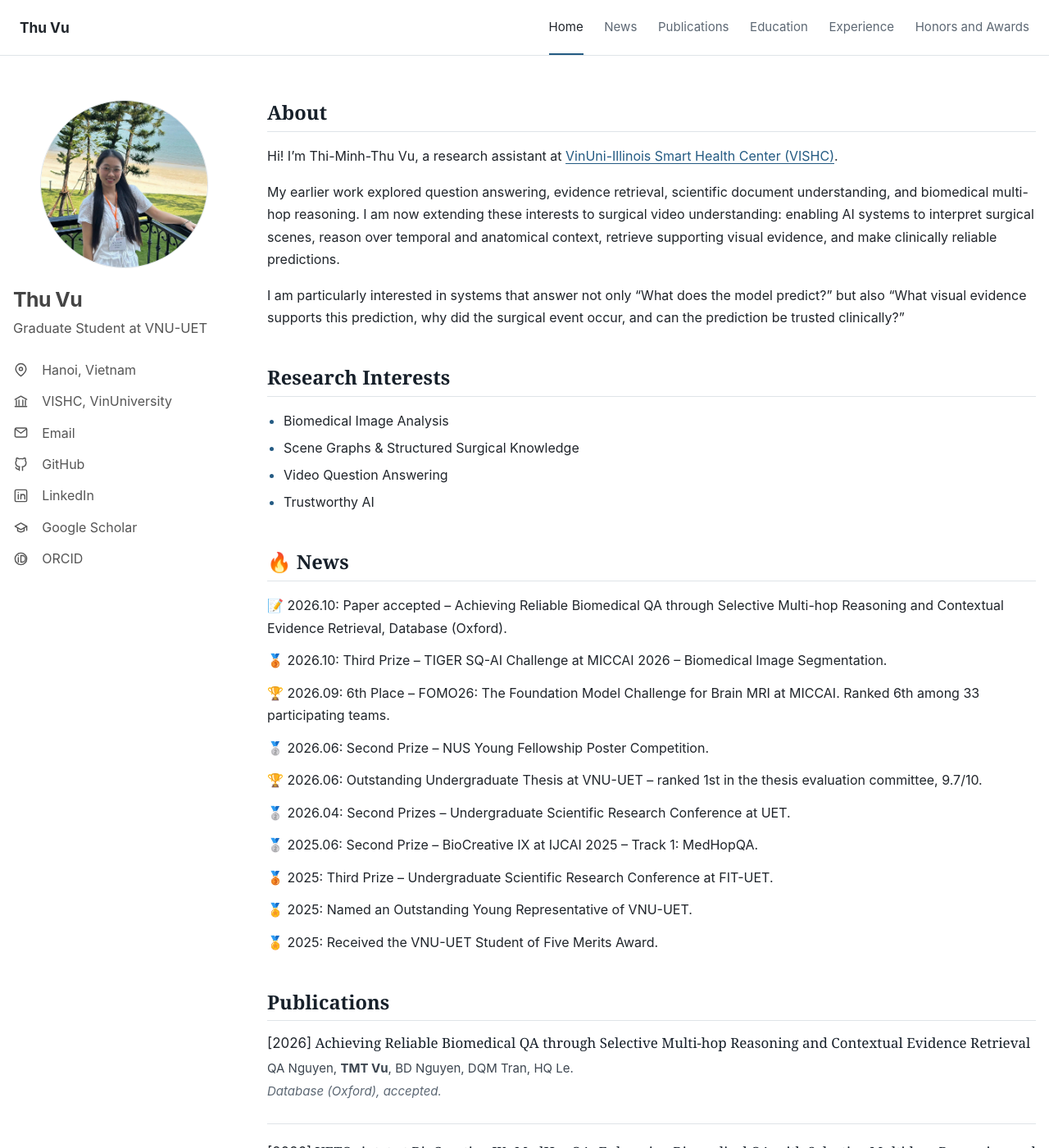
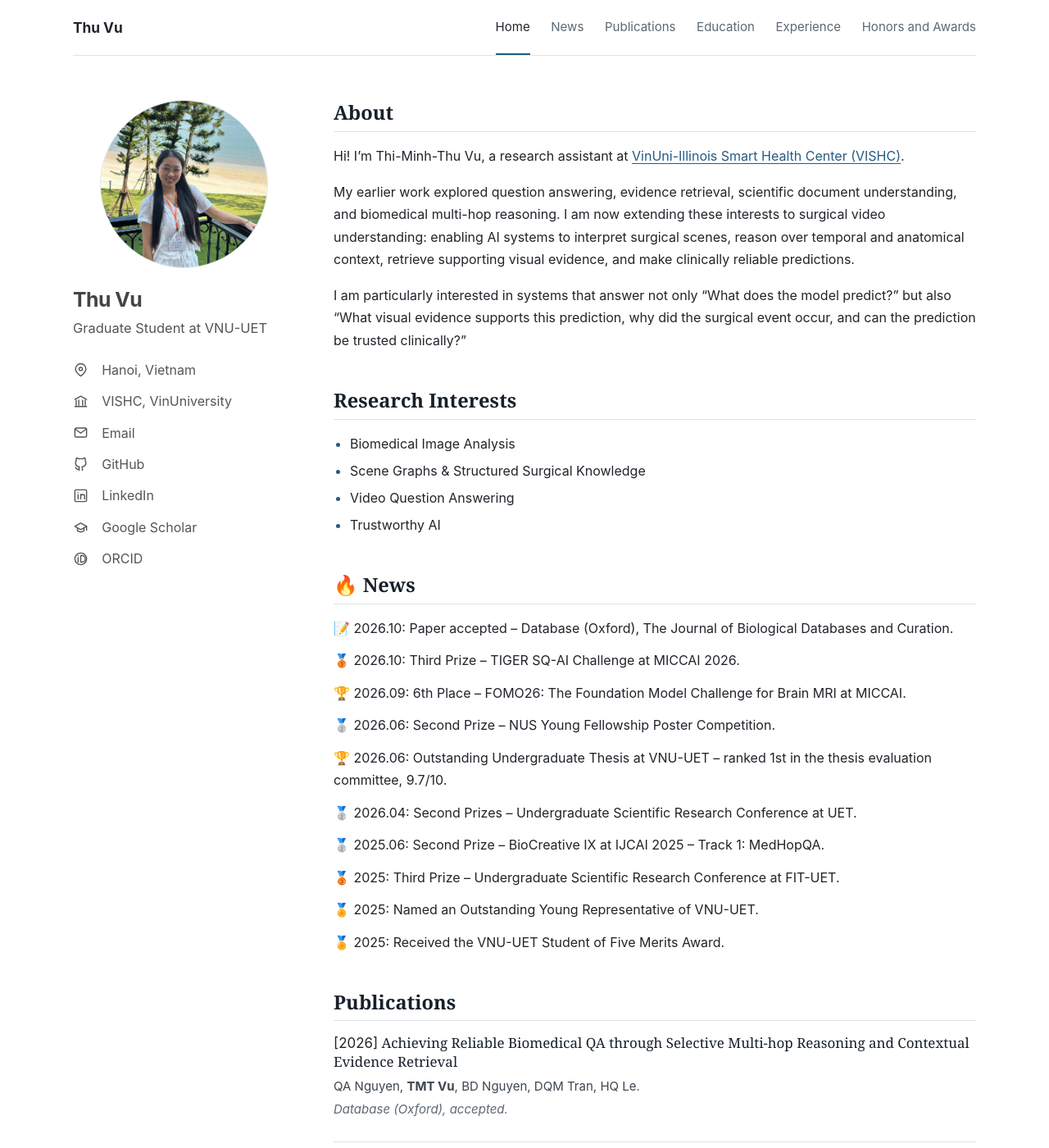
Before and after one commit to ThiMinhThuVu/ThiMinhThuVu.github.io, a Jekyll site: the page built from index.md, in a window 1280 px wide and 1400 px high. Shown: the whole window at 82% size. Built offline with Jekyll 4.4.1, drawn with Linux system fonts in a browser that asks for light colours; some of the changed text lies outside the part shown.

Commit message:
Increase horizontal margins and update news and experience layout

```diff
--- a/_data/news.yml
+++ b/_data/news.yml
@@ -1,12 +1,12 @@
 - date: "2026.10"
   icon: "📝"
-  text: "Paper accepted – Achieving Reliable Biomedical QA through Selective Multi-hop Reasoning and Contextual Evidence Retrieval, Database (Oxford)."
+  text: "Paper accepted – Database (Oxford), The Journal of Biological Databases and Curation."
 - date: "2026.10"
   icon: "🥉"
-  text: "Third Prize – TIGER SQ-AI Challenge at MICCAI 2026 – Biomedical Image Segmentation."
+  text: "Third Prize – TIGER SQ-AI Challenge at MICCAI 2026."
 - date: "2026.09"
   icon: "🏆"
-  text: "6th Place – FOMO26: The Foundation Model Challenge for Brain MRI at MICCAI. Ranked 6th among 33 participating teams."
+  text: "6th Place – FOMO26: The Foundation Model Challenge for Brain MRI at MICCAI."
 - date: "2026.06"
   icon: "🥈"
   text: "Second Prize – NUS Young Fellowship Poster Competition."
--- a/assets/css/main.scss
+++ b/assets/css/main.scss
@@ -112,7 +112,7 @@
   --accent-dark: #183f5c;
   --line: #dfe4e8;
   --soft: #f5f7f8;
-  --max-width: 1440px;
+  --max-width: 1480px;
 }
 
 * {
@@ -173,9 +173,10 @@ a:hover {
   display: flex;
   align-items: center;
   justify-content: space-between;
+  width: calc(92% - 2cm);
   max-width: var(--max-width);
   margin: auto;
-  padding: 0 1.5rem;
+  padding: 0;
 }
 
 .site-title {
@@ -230,12 +231,13 @@ a:hover {
 .page-shell {
   display: grid;
   grid-template-columns: 270px minmax(0, 1fr);
-  gap: 2.5rem;
+  gap: 3rem;
 
+  width: calc(92% - 2cm);
   max-width: var(--max-width);
   margin: 0 auto;
 
-  padding: 3.4rem 1rem 5rem;
+  padding: 3.4rem 0 5rem;
 }
 
 
@@ -732,9 +734,11 @@ footer {
    MOBILE
    ========================= */
 
-@media (max-width: 760px) {
+@media (max-width: 1024px) {
 
   .site-header {
+    width: 100%;
+    padding: 0 1.25rem;
     height: 60px;
 
     position: relative;
@@ -782,6 +786,7 @@ footer {
   /* Main page */
 
   .page-shell {
+    width: 100%;
     display: block;
 
     padding: 2rem 1.25rem 4rem;
--- a/index.md
+++ b/index.md
@@ -43,11 +43,14 @@ GPA: **3.8/4.0**, top 8% of cohort.
 ### Research Experience
 
 - [2026.06 - Present] **Research Assistant — VinUni-Illinois Smart Health Center, VinUniversity**<br>
-  Advised by Dr. [Huy-Hieu Pham](https://huyhieupham.github.io/). Anatomical segmentation, surgical scene understanding, and scene graphs for knowledge-enhanced visual question answering.
+  ◇ Advised by Dr. [Huy-Hieu Pham](https://huyhieupham.github.io/).<br>
+  • Anatomical segmentation, surgical scene understanding, and scene graphs for knowledge-enhanced visual question answering.
 - [2026.06 - Present] **Research Associate — [PASSIO Lab](https://www.passiolab.com/), North Carolina A&T State University, USA**<br>
-  Advised by Dr. [Phat K. Huynh](https://scholar.google.com/citations?user=Wo5c6BEAAAAJ&hl=vi). Deep learning and temporal modeling for phase recognition in cardiac surgery videos.
+  ◇ Advised by Dr. [Phat K. Huynh](https://scholar.google.com/citations?user=Wo5c6BEAAAAJ&hl=vi).<br>
+  • Deep learning and temporal modeling for phase recognition in cardiac surgery videos.
 - [2023.09 - 2026.06] **Research Assistant — Data Science and Knowledge Technology Laboratory**<br>
-  Advised by Dr. [Hoang-Quynh Le](https://scholar.google.com/citations?user=LBYOZ00AAAAJ&hl=vi). Heterogeneous graphs for citation-aware summarization and retrieval-augmented pipelines for multi-hop biomedical question answering.
+  ◇ Advised by Dr. [Hoang-Quynh Le](https://scholar.google.com/citations?user=LBYOZ00AAAAJ&hl=vi).<br>
+  • Heterogeneous graphs for citation-aware summarization and retrieval-augmented pipelines for multi-hop biomedical question answering.
 
 ### Teaching Experience
 
```
